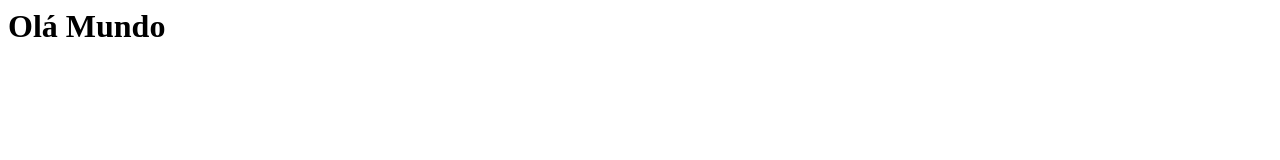
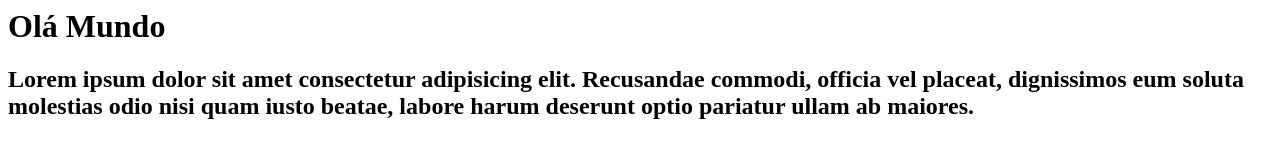
Before and after one commit to portalmab/Ola-Mundo, a plain HTML site: page index.html in a window 1280 px wide. Drawn offline with Linux system fonts and the light colour scheme.

Commit message:
Atualizei

```diff
--- a/index.html
+++ b/index.html
@@ -7,6 +7,7 @@
 <body>
 
     <h1>Olá Mundo</h1>
+    <h2>Lorem ipsum dolor sit amet consectetur adipisicing elit. Recusandae commodi, officia vel placeat, dignissimos eum soluta molestias odio nisi quam iusto beatae, labore harum deserunt optio pariatur ullam ab maiores.</h2>
 
 </body>
 
```
